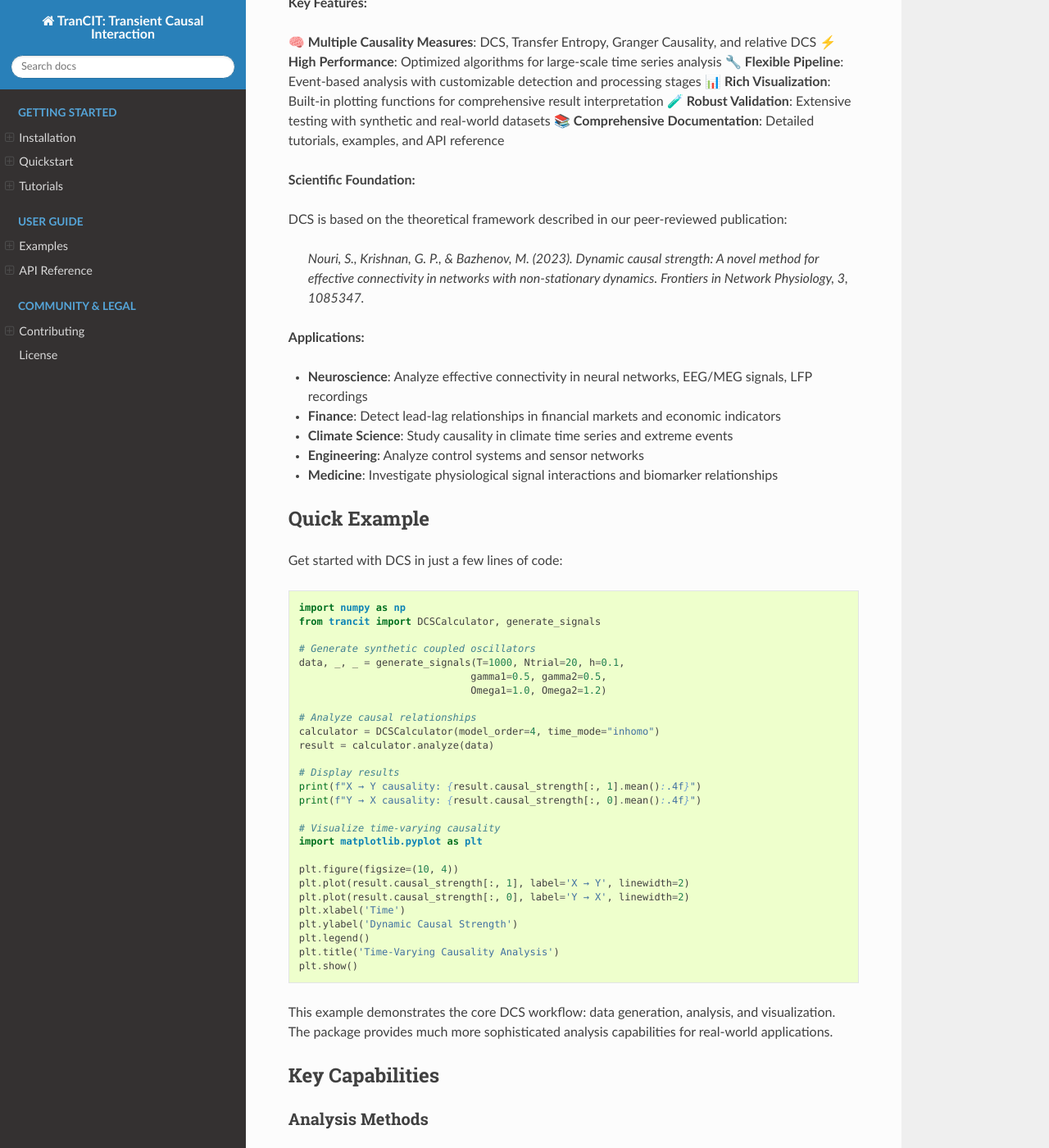
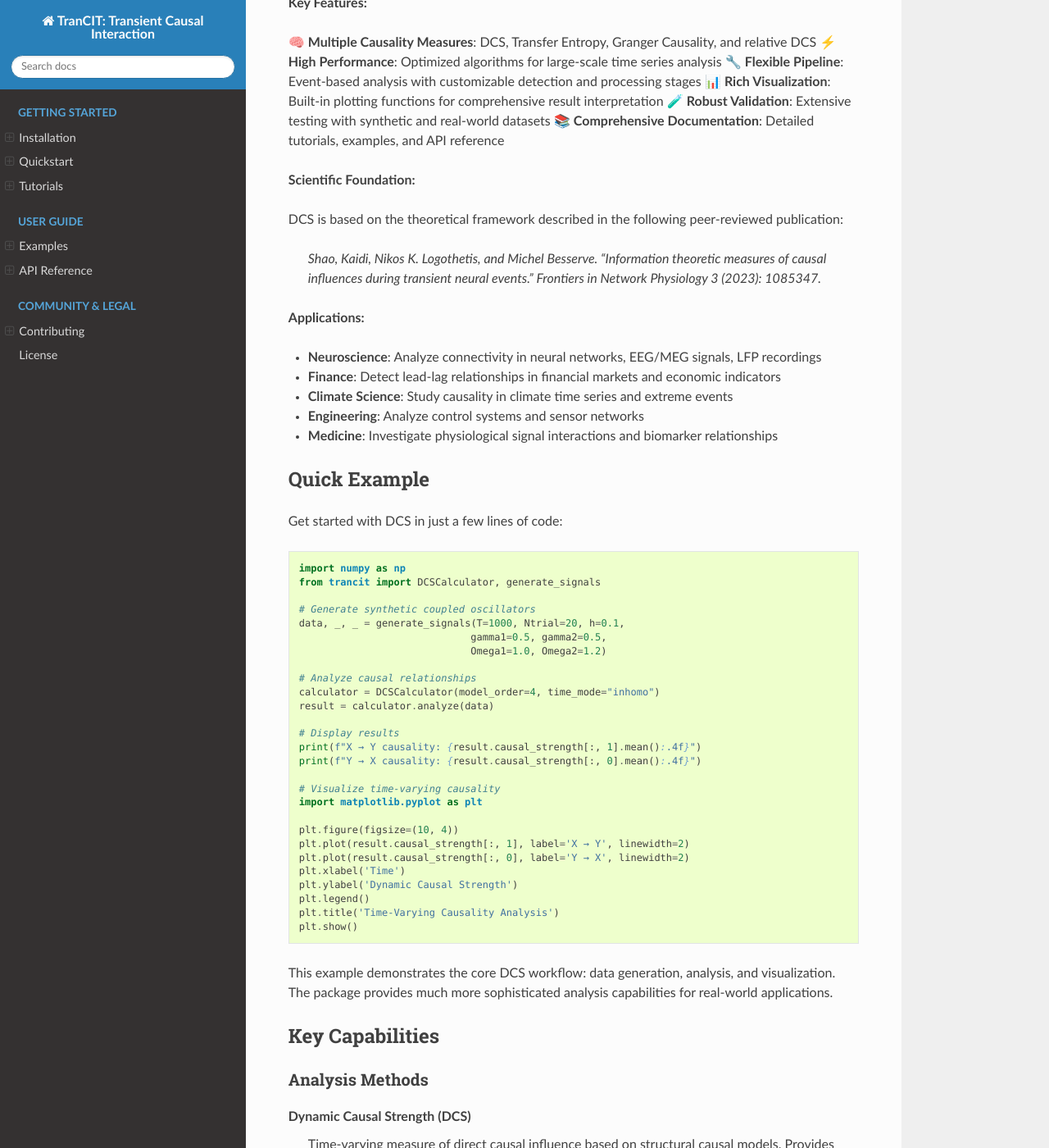
Before and after one commit to CMC-lab/TranCIT, a Sphinx documentation site: the page built from docs/index.rst, in a window 1280 px wide and 1400 px high, scrolled down 580 px. Shown: the whole window at 82% size. Built offline with Sphinx 7.4.7 and the Read the Docs theme 3.1.0, drawn with Linux system fonts in a browser that asks for light colours; pages that are not in the unit, such as notebooks, are missing from menus; the version number could not be read and is left out; some of the changed text lies outside the part shown.

Commit message:
Fix: issues in docs index

```diff
--- a/docs/index.rst
+++ b/docs/index.rst
@@ -46,13 +46,13 @@
 
 **Scientific Foundation:**
 
-DCS is based on the theoretical framework described in our peer-reviewed publication:
+DCS is based on the theoretical framework described in the following peer-reviewed publication:
 
-   *Nouri, S., Krishnan, G. P., & Bazhenov, M. (2023). Dynamic causal strength: A novel method for effective connectivity in networks with non-stationary dynamics. Frontiers in Network Physiology, 3, 1085347.*
+   *Shao, Kaidi, Nikos K. Logothetis, and Michel Besserve. "Information theoretic measures of causal influences during transient neural events." Frontiers in Network Physiology 3 (2023): 1085347.*
 
 **Applications:**
 
-- **Neuroscience**: Analyze effective connectivity in neural networks, EEG/MEG signals, LFP recordings
+- **Neuroscience**: Analyze connectivity in neural networks, EEG/MEG signals, LFP recordings
 - **Finance**: Detect lead-lag relationships in financial markets and economic indicators
 - **Climate Science**: Study causality in climate time series and extreme events
 - **Engineering**: Analyze control systems and sensor networks
@@ -112,7 +112,7 @@
 **Granger Causality (GC)**
    Classical linear measure testing whether past values of one series help predict another series beyond its own past values.
 
-**Relative Dynamic Causal Strength (rDCS)**
+**relative Dynamic Causal Strength (rDCS)**
    Event-based measure comparing causal strength to a baseline reference, ideal for analyzing stimulus-evoked responses.
 
 Pipeline Capabilities
```
